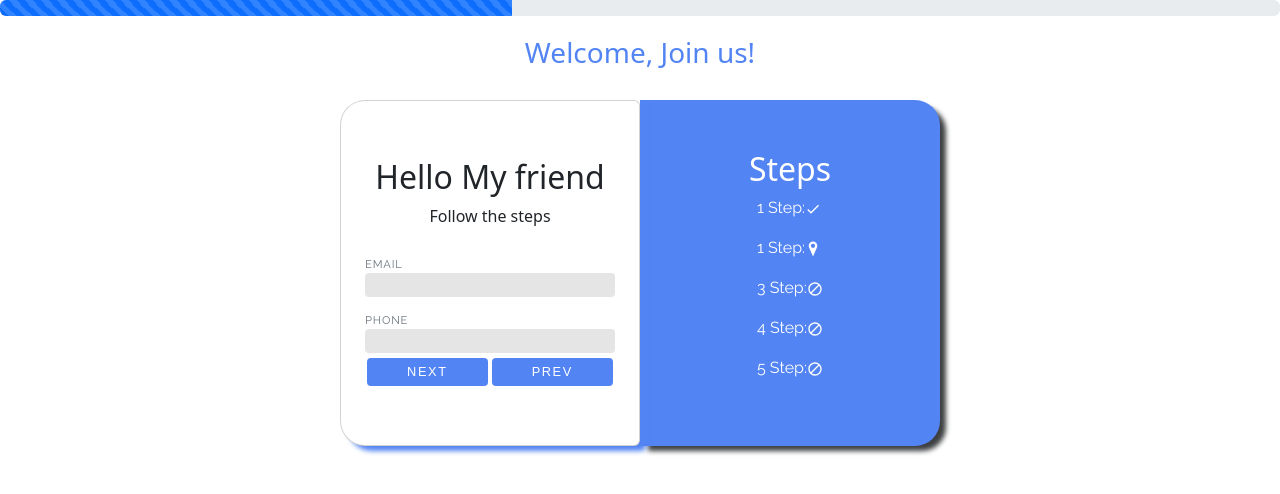
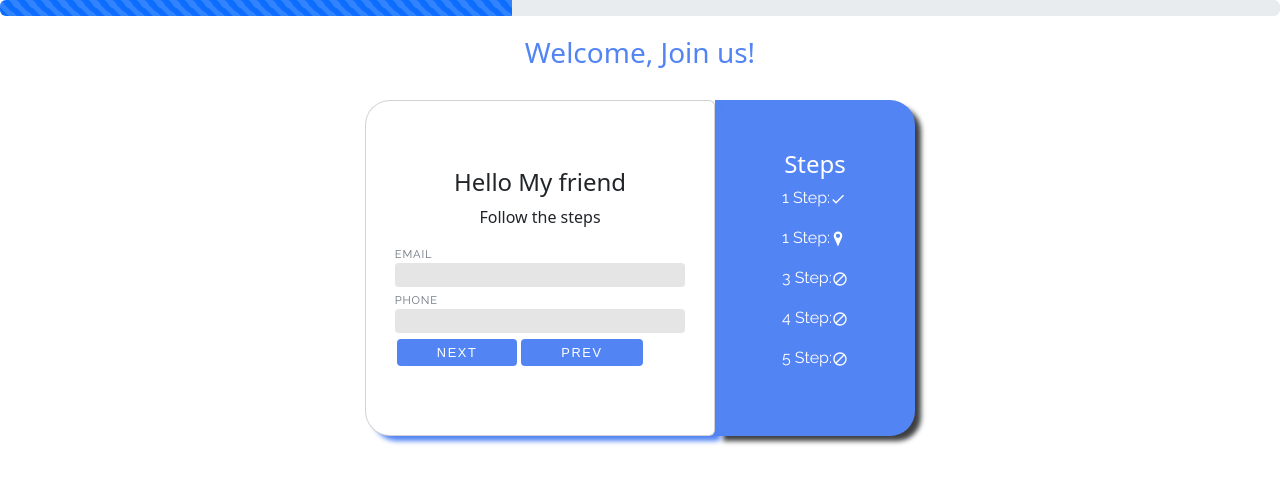
Before and after one commit to olwpad/FormFlow-Pro, a React (Vite) app: page /step2 in a window 1280 px wide. Shown: the top 494 px of the page. Built offline with nearby package versions, Linux system fonts and the light colour scheme.

Commit message:
Cambios Finales

```diff
--- a/src/components/Step1.tsx
+++ b/src/components/Step1.tsx
@@ -38,7 +38,7 @@ const Step1: React.FC = () => {
       <div className='container'>
         <div className="card">
           <h2>Hello My friend</h2>
-          <p>Follow the steps</p>
+          <p className='card_parrafo'>Follow the steps</p>
           <Formik
             initialValues={initialValues}
             onSubmit={onSubmit}
--- a/src/components/Step2.tsx
+++ b/src/components/Step2.tsx
@@ -45,7 +45,7 @@ export const Step2: React.FC = () => {
       <div className='container'>
       <div className="card">
       <h2>Hello My friend</h2>
-        <p>Follow the steps</p>
+      <p className='card_parrafo'>Follow the steps</p>
         <Formik
           initialValues={initialValues}
           onSubmit={onSubmit}
--- a/src/components/Step3.tsx
+++ b/src/components/Step3.tsx
@@ -45,7 +45,7 @@ export const Step3: React.FC = () => {
       <div className='container'>
       <div className="card">
       <h2>Hello My friend</h2>
-        <p>Follow the steps</p>
+      <p className='card_parrafo'>Follow the steps</p>
         <Formik
           initialValues={initialValues}
           onSubmit={onSubmit}
--- a/src/components/Step4.tsx
+++ b/src/components/Step4.tsx
@@ -44,7 +44,7 @@ export const Step4: React.FC = () => {
       <div className='container'>
       <div className="card">
       <h2>Hello My friend</h2>
-        <p>Follow the steps</p>
+      <p className='card_parrafo'>Follow the steps</p>
         <Formik
           initialValues={initialValues}
           onSubmit={onSubmit}
--- a/src/components/Step5.tsx
+++ b/src/components/Step5.tsx
@@ -38,7 +38,7 @@ export const Step5: React.FC = () => {
       <div className='container'>
       <div className="card">
       <h2>Hello My friend</h2>
-        <p>Follow the steps</p>
+      <p className='card_parrafo'>Follow the steps</p>
         <Formik
           initialValues={initialValues}
           onSubmit={onSubmit}
--- a/src/styles/components/_label.scss
+++ b/src/styles/components/_label.scss
@@ -6,7 +6,6 @@
     text-transform: uppercase;
     font-size: 0.7rem;
     letter-spacing: 0.05rem;
-    margin-top: 10px;
     color: v.$secondary;
   }
 }
--- a/src/styles/components/_mediaquery.scss
+++ b/src/styles/components/_mediaquery.scss
@@ -1,14 +1,13 @@
 @mixin mediaquery1(){
     @media (max-width: 998px) {
-        width: 80%;
+        width: 70%;
         border-top-left-radius: 10px;
       }
 }
 
 @mixin mediaquery2(){
-
     @media (max-width: 998px) {
-        width: 80%;
+        width: 40%;
         border-top-right-radius: 10px;
 
       }
@@ -16,7 +15,6 @@
 
 @mixin mediaquery3(){
     @media (max-width: 768px) {
-        flex-direction: column;
-        align-items: center;
+      width: 100%;
       }
 }
--- a/src/styles/components/_steps.scss
+++ b/src/styles/components/_steps.scss
@@ -7,18 +7,21 @@
 main {
   width: 100vw;
   height: 100vh;
-
   h3 {
     color: v.$color;
     text-align: center;
-    margin-top: 20px;
+    margin-top: 1.25rem;
+  }
+  h2{
+    text-align: center;
+    font-size:  1.5rem;;
   }
 
   .container {
     display: flex;
     justify-content: center;
     width: 80%;
-    margin-top: 30px;
+    margin-top: 1.875rem;
     @include md.mediaquery3();
   }
 
@@ -26,15 +29,17 @@ main {
     background-color: v.$white;
     display: flex;
     justify-content: center;
-    align-items: center;
-    border-top-left-radius: 25px;
-    border-bottom-left-radius: 25px;
+    border-top-left-radius: 1.5625rem;
+    border-bottom-left-radius: 1.5625rem;
     box-shadow: v.$maind-shadow;
-    width: 30%;
+    width: 35%;
     height: auto;
-    padding: 5px;
+    padding:1.8rem;
     @include md.mediaquery1();
     @include b.button();
+    &_parrafo{
+      text-align: center;
+    }
   }
 
   fieldset {
@@ -50,10 +55,10 @@ main {
 
   .texto {
     background-color: v.$color;
-    width: 30%;
+    width: 20%;
     height: 100px;
     color: v.$bg-color;
-    padding: 50px;
+    padding: 3.125rem;
     height: auto;
     display: flex;
     border-top-right-radius: 25px;
@@ -69,6 +74,8 @@ main {
     }
     p {
       font-family: v.$font-family;
+      font-size:1rem;
     }
+
   }
 }
```
